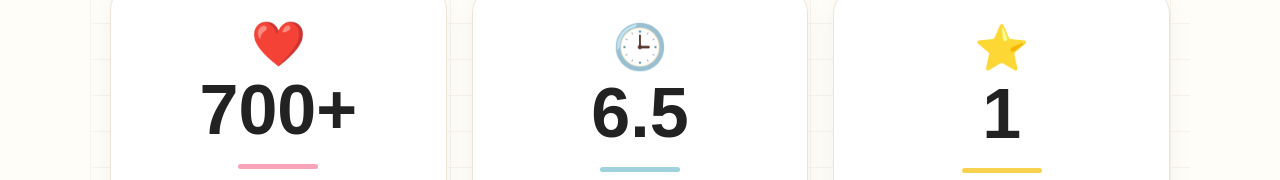
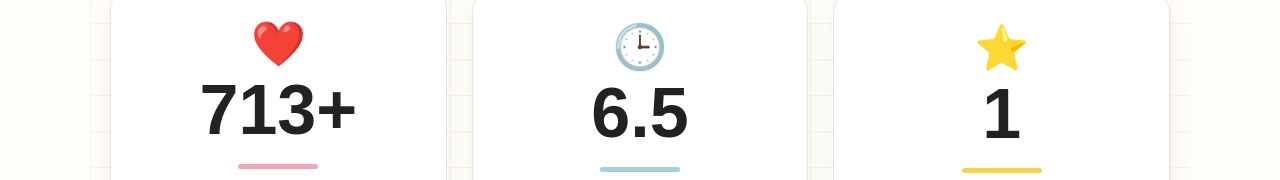
Before and after one commit to 6233-wq/Jude-stats, a plain HTML site: page index.html in a window 1280 px wide. Shown: the part 265-445 px from the top of the page. Drawn offline with Linux system fonts and the light colour scheme.

Commit message:
Update index.html

```diff
--- a/index.html
+++ b/index.html
@@ -21,7 +21,7 @@ h1{text-align:center;font-size:54px;margin:0}.sub{text-align:center;color:#555;m
 <h1>Our Impact</h1>
 <p class="sub">Our first community fundraiser brought neighbors together to support pediatric cancer research.</p>
 <div class="stats">
-<div class="card"><div class="icon">❤️</div><div class="num counter" data-target="700">0</div><div class="line pink"></div><div class="label">Raised for pediatric cancer research</div></div>
+<div class="card"><div class="icon">❤️</div><div class="num counter" data-target="713">0</div><div class="line pink"></div><div class="label">Raised for pediatric cancer research</div></div>
 <div class="card"><div class="icon">🕒</div><div class="num counter" data-target="6.5">0</div><div class="line blue"></div><div class="label">Hours of community outreach</div></div>
 <div class="card"><div class="icon">⭐</div><div class="num counter" data-target="1">0</div><div class="line yellow"></div><div class="label">Community fundraising campaign</div></div>
 </div>
```
